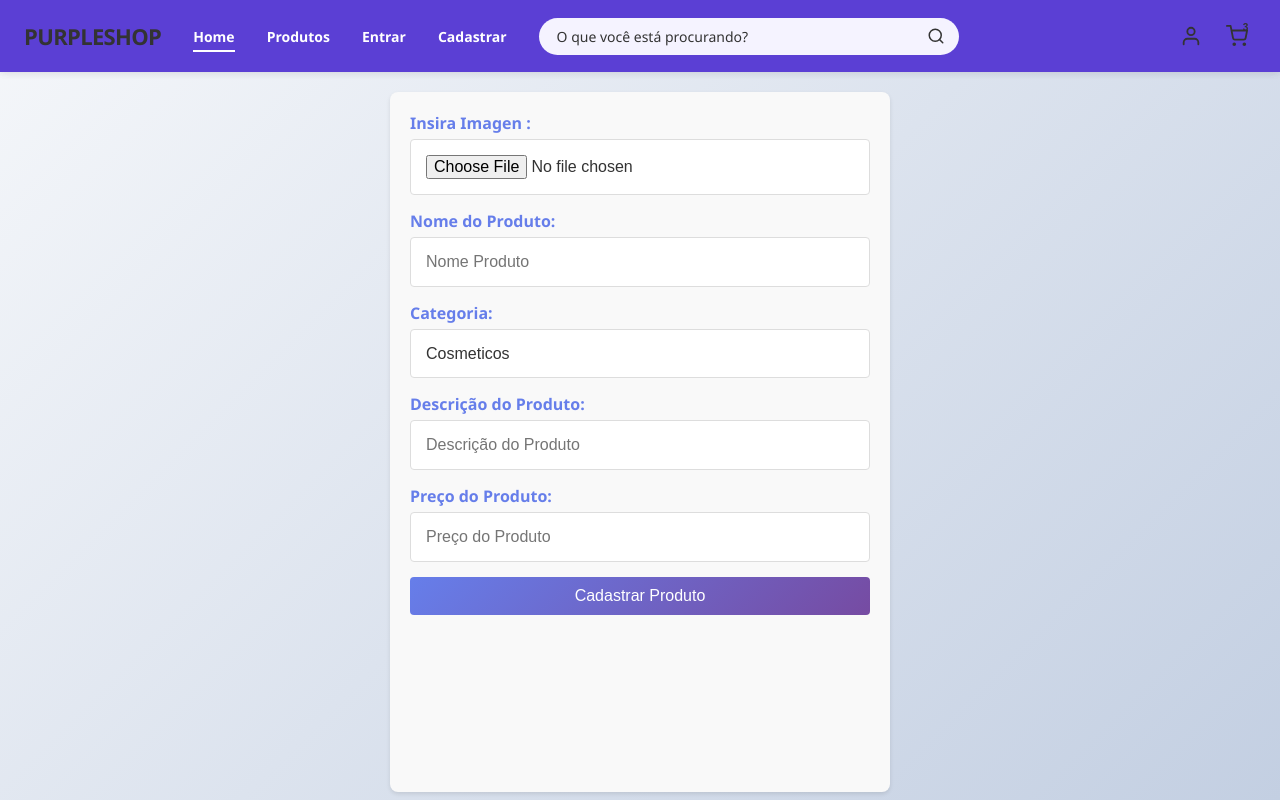
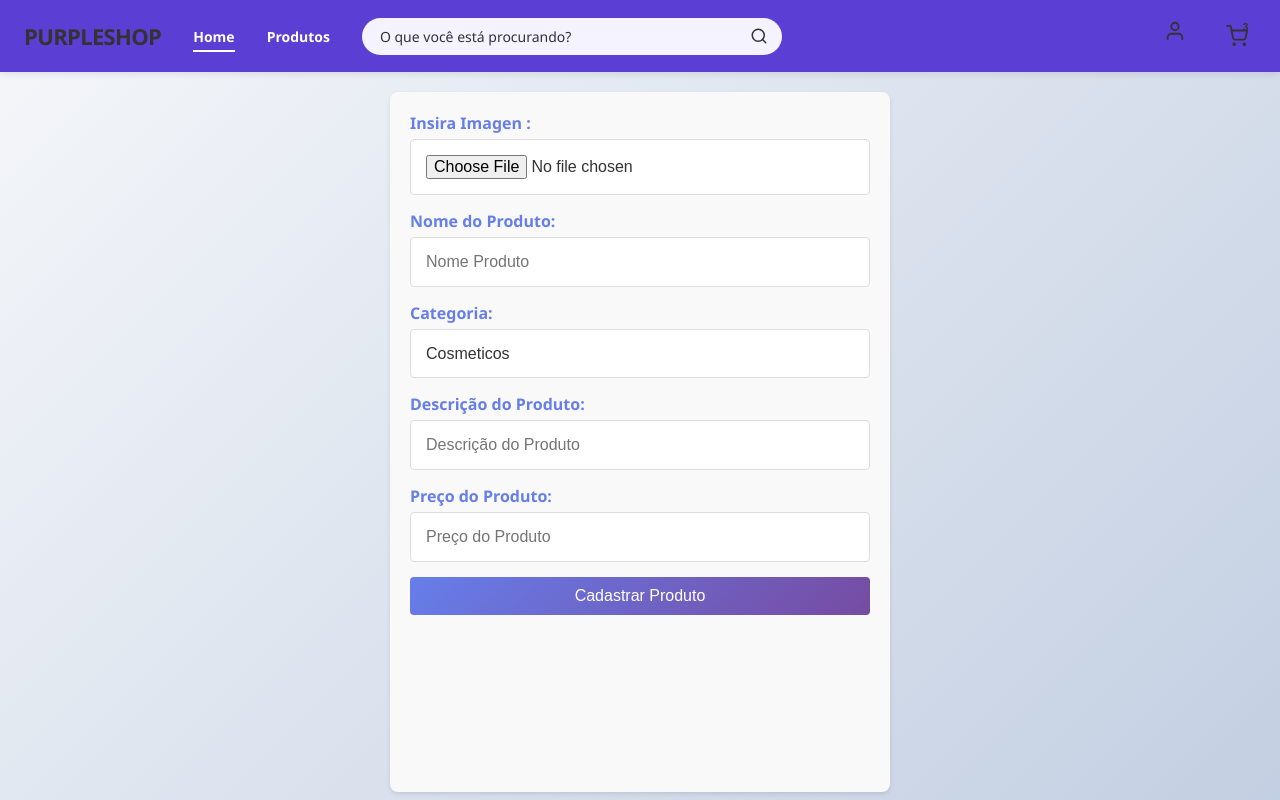
Before and after one commit to Elder-levi/Projeto-E-commece, a Vue app in the folder e-commece/: page /cadastro in a window 1280 px wide. Shown: the top 800 px of the page. Built offline with nearby package versions, Linux system fonts and the light colour scheme.

Commit message:
Pequenas alterações

```diff
--- a/e-commece/src/Componetes/Header/CarroselDestaq.vue
+++ b/e-commece/src/Componetes/Header/CarroselDestaq.vue
@@ -5,17 +5,7 @@
         <div class="Carrosel-Item"> <img src="../IMG/paisagem-natural-og.webp" alt="Paisagem destaque 2"> </div>
         <div class="Carrosel-Item"> <img src="../IMG/paisagem-natural-og.webp" alt="Paisagem destaque 3"> </div>
     </div>
-     <div class="Box-Catalogo">
-          <div class="Top-Catalogo">
-               <h1>Explorando Catalogo</h1>
-               <div class="Box-Buttons">
-                <button class="CarroselPrev"><img src="../Assets/Icons/seta-esquerda.png" alt=""></button>
-                <button class="CarroselNext"><img src="../Assets/Icons/seta-direita.png" alt=""></button>
-              </div>
-            </div>
-          <div>
-       </div>
-     </div>
+
 
 </div>
 </template>
@@ -94,68 +84,6 @@ export default {
 .Carrosel-Item.active {
     display: block;
 }
-.Top-Catalogo {
-display: flex;
-flex-direction: row;
-justify-content: space-between;
-align-items: center;
-text-align: center;
-padding: 20px;
-}
-
-
-.CarroselPrev, .CarroselNext {
-background: none;
-border: none;
-cursor: pointer;
-}
-
-/*
-.CarroselPrev {
-    position: absolute;
-    top: 50%;
-    left: 20px;
-    z-index: 100;
-    padding: 12px 16px;
-    background: linear-gradient(135deg, #667eea 0%, #764ba2 100%);
-    color: white;
-    border: none;
-    cursor: pointer;
-    transform: translateY(-50%);
-    border-radius: 6px;
-    font-weight: 600;
-    transition: all 0.3s ease;
-    box-shadow: 0 4px 15px rgba(102, 126, 234, 0.4);
-}
-
-.CarroselPrev:hover {
-    transform: translateY(-50%) scale(1.05);
-    box-shadow: 0 6px 20px rgba(102, 126, 234, 0.6);
-}
-
-.CarroselNext {
-    position: absolute;
-    top: 50%;
-    right: 20px;
-    z-index: 100;
-    padding: 12px 16px;
-    background: linear-gradient(135deg, #667eea 0%, #764ba2 100%);
-    color: white;
-    border: none;
-    cursor: pointer;
-    transform: translateY(-50%);
-    border-radius: 6px;
-    font-weight: 600;
-    transition: all 0.3s ease;
-    box-shadow: 0 4px 15px rgba(102, 126, 234, 0.4);
-}
-
-.CarroselNext:hover {
-    transform: translateY(-50%) scale(1.05);
-    box-shadow: 0 6px 20px rgba(102, 126, 234, 0.6);
-}
-*/
-
 
 
 </style>
--- a/e-commece/src/Componetes/NavBar/Topo.vue
+++ b/e-commece/src/Componetes/NavBar/Topo.vue
@@ -15,8 +15,6 @@
     <ul class="nav-links">
       <li><router-link to="/"  class="nav-link active">Home</router-link></li>
       <li><router-link to="/produtos" class="nav-link">Produtos</router-link></li>
-      <li><router-link to="/login" class="nav-link">Entrar</router-link></li>
-      <li><router-link to="/cadastro" class="nav-link">Cadastrar</router-link></li>
     </ul>
 
     <!-- Barra de Busca -->
@@ -34,13 +32,16 @@
     <!-- Ícones -->
     <div class="nav-icons">
       <!-- Usuário -->
-      <button class="icon-btn" aria-label="Minha conta">
-        <svg xmlns="http://www.w3.org/2000/svg" width="22" height="22"
+      <router-link to="/login" class="nav-link">
+      <svg xmlns="http://www.w3.org/2000/svg" width="22" height="22"
              viewBox="0 0 24 24" fill="none" stroke="currentColor"
              stroke-width="2" stroke-linecap="round" stroke-linejoin="round">
           <path d="M20 21v-2a4 4 0 0 0-4-4H8a4 4 0 0 0-4 4v2"/>
           <circle cx="12" cy="7" r="4"/>
         </svg>
+      </router-link>
+      <button class="icon-btn" aria-label="Minha conta">
+
       </button>
 
       <!-- Carrinho -->
@@ -78,8 +79,6 @@
     <ul>
       <li><router-link to="/"  class="nav-link active">Home</router-link></li>
       <li><router-link to="/produtos" class="nav-link">Produtos</router-link></li>
-      <li><router-link to="/login" class="nav-link">Entrar</router-link></li>
-      <li><router-link to="/cadastro" class="nav-link">Cadastrar</router-link></li>
     </ul>
   </div>
 </header>
```
